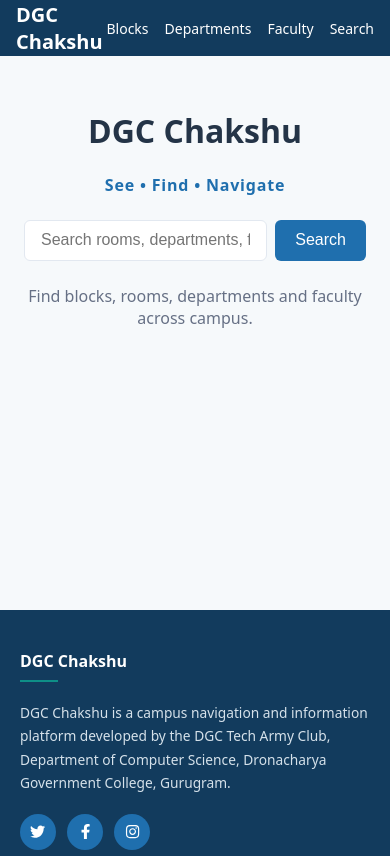
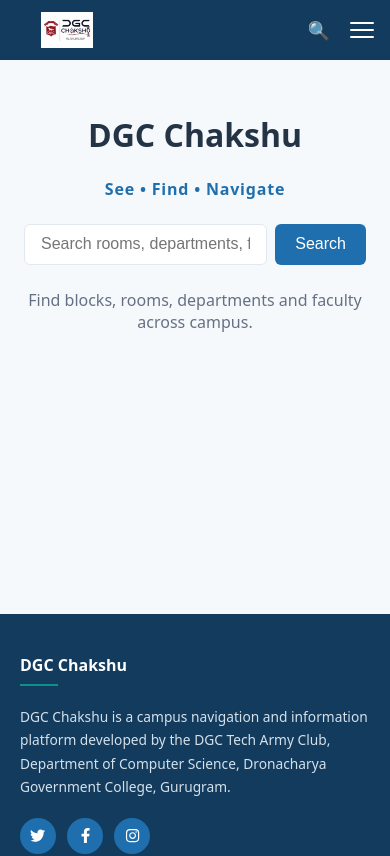
Before and after one commit to doracoderr/dgc-chakshu, a React (Vite) app in the folder client/: page / in a window 390 px wide. Shown: the top 856 px of the page. Built offline with nearby package versions, Linux system fonts and the light colour scheme; no server answers; the HTML template or start-up script is replaced by a standard one.

Commit message:
Update navbar logo

```diff
--- a/client/src/components/Navbar.jsx
+++ b/client/src/components/Navbar.jsx
@@ -1,15 +1,66 @@
+import { useState } from 'react';
 import { Link } from 'react-router-dom';
 
 export default function Navbar() {
+  const [menuOpen, setMenuOpen] = useState(false);
+
+  const closeMenu = () => {
+    setMenuOpen(false);
+  };
+
   return (
     <nav className="navbar">
-      <Link to="/" className="navbar-logo">DGC Chakshu</Link>
-      <div className="navbar-links">
-        <Link to="/blocks">Blocks</Link>
-        <Link to="/departments">Departments</Link>
-        <Link to="/faculty">Faculty</Link>
-        <Link to="/search">Search</Link>
+
+      {/* Logo */}
+      <Link to="/" className="navbar-logo" onClick={closeMenu}>
+        <img src="/navlogo.jpeg" alt="DGC Chakshu" />
+      </Link>
+
+      {/* Desktop Search Bar */}
+      <div className="navbar-search">
+        <span className="search-icon" aria-hidden="true">
+          🔍
+        </span>
+
+        <input
+          type="text"
+          placeholder="Search rooms, blocks..."
+          aria-label="Search rooms and blocks"
+        />
       </div>
+
+      {/* Mobile Search Icon */}
+      <Link
+        to="/search"
+        className="navbar-mobile-search"
+        aria-label="Search"
+      >
+        🔍
+      </Link>
+
+      {/* Navigation Links */}
+      <div className={`navbar-links ${menuOpen ? 'open' : ''}`}>
+        <Link to="/" onClick={closeMenu}>Home</Link>
+        <Link to="/map" onClick={closeMenu}>Map</Link>
+        <Link to="/blocks" onClick={closeMenu}>Blocks</Link>
+        <Link to="/departments" onClick={closeMenu}>Departments</Link>
+        <Link to="/faculty" onClick={closeMenu}>Faculty</Link>
+        <Link to="/about" onClick={closeMenu}>About</Link>
+      </div>
+
+      {/* Mobile Hamburger */}
+      <button
+        type="button"
+        className="navbar-menu-button"
+        onClick={() => setMenuOpen(!menuOpen)}
+        aria-label="Toggle navigation menu"
+        aria-expanded={menuOpen}
+      >
+        <span></span>
+        <span></span>
+        <span></span>
+      </button>
+
     </nav>
   );
 }
--- a/client/src/styles/index.css
+++ b/client/src/styles/index.css
@@ -21,41 +21,184 @@
 
 .navbar {
   display: flex;
-  justify-content: space-between;
   align-items: center;
-  height: 56px;
-  padding: 12px 16px;
+  gap: 24px;
+  min-height: 64px;
+  padding: 10px 24px;
   background: var(--primary);
   color: #FFFFFF;
+  position: relative;
+  z-index: 1000;
 }
 
+/* Logo */
 .navbar-logo {
-  font-weight: 700;
-  font-size: 20px;
-  color: #FFFFFF;
+  display: flex;
+  align-items: center;
+  flex-shrink: 0;
   text-decoration: none;
 }
 
+.navbar-logo img {
+  display: block;
+  width: 165px;
+  height: 44px;
+  object-fit: contain;
+}
+
+/* Desktop Search */
+.navbar-search {
+  display: flex;
+  align-items: center;
+  width: 260px;
+  height: 38px;
+  background: #FFFFFF;
+  border-radius: 6px;
+  overflow: hidden;
+  flex-shrink: 0;
+}
+
+.navbar-search .search-icon {
+  padding-left: 12px;
+  font-size: 15px;
+}
+
+.navbar-search input {
+  width: 100%;
+  height: 100%;
+  border: none;
+  outline: none;
+  padding: 0 10px;
+  font-size: 14px;
+  color: #333333;
+  background: #FFFFFF;
+}
+
+.navbar-search input::placeholder {
+  color: #777777;
+}
+
+/* Navigation Links */
 .navbar-links {
   display: flex;
   align-items: center;
-  gap: 16px;
+  justify-content: flex-end;
+  gap: 24px;
+  margin-left: auto;
 }
 
 .navbar-links a {
   color: #FFFFFF;
   text-decoration: none;
   font-size: 14px;
+  font-weight: 500;
+  white-space: nowrap;
+  transition: color 0.2s ease;
 }
 
 .navbar-links a:hover {
   color: var(--accent);
 }
 
-@media (min-width: 1025px) {
+/* Mobile Search Icon */
+.navbar-mobile-search {
+  display: none;
+  color: #FFFFFF;
+  text-decoration: none;
+  font-size: 20px;
+}
+
+/* Hamburger Button */
+.navbar-menu-button {
+  display: none;
+  width: 40px;
+  height: 40px;
+  padding: 8px;
+  border: none;
+  background: transparent;
+  cursor: pointer;
+  flex-direction: column;
+  justify-content: center;
+  gap: 5px;
+}
+
+.navbar-menu-button span {
+  display: block;
+  width: 24px;
+  height: 2px;
+  background: #FFFFFF;
+  border-radius: 2px;
+}
+
+/* Mobile */
+@media (max-width: 768px) {
   .navbar {
-    height: 64px;
-    padding: 16px 24px;
+    min-height: 60px;
+    padding: 8px 16px;
+    gap: 12px;
+  }
+
+  .navbar-logo img {
+    width: 125px;
+    height: 40px;
+  }
+
+  .navbar-search {
+    display: none;
+  }
+
+  .navbar-mobile-search {
+    display: flex;
+    align-items: center;
+    margin-left: auto;
+  }
+
+  .navbar-menu-button {
+    display: flex;
+  }
+
+  .navbar-links {
+    display: none;
+    position: absolute;
+    top: 100%;
+    left: 0;
+    right: 0;
+    flex-direction: column;
+    align-items: stretch;
+    gap: 0;
+    margin: 0;
+    padding: 8px 16px 12px;
+    background: var(--primary);
+  }
+
+  .navbar-links.open {
+    display: flex;
+  }
+
+  .navbar-links a {
+    padding: 12px 8px;
+    font-size: 15px;
+  }
+}
+
+/* Small phones */
+@media (max-width: 480px) {
+  .navbar {
+    padding: 7px 12px;
+  }
+
+  .navbar-logo img {
+    width: 110px;
+    height: 36px;
+  }
+
+  .navbar-mobile-search {
+    font-size: 18px;
+  }
+
+  .navbar-menu-button {
+    width: 36px;
+    height: 36px;
   }
 }
 
```
